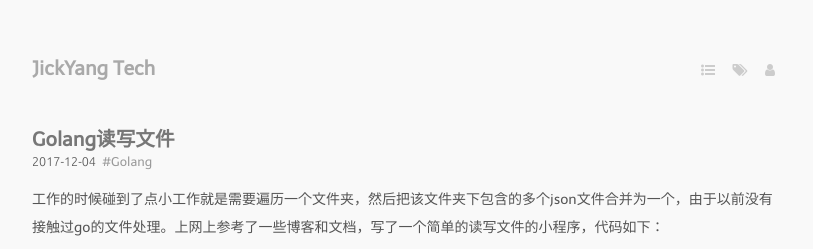
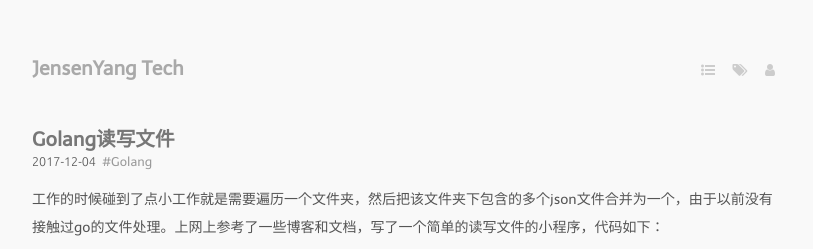
Before and after one commit to JensenYY/JensenYY.github.io, a Jekyll site: the page built from index.markdown, in a window 1280 px wide and 900 px high. Shown: the top 249 px of the window, without its empty margins (233-1046 px from the left). Built offline with Jekyll 4.4.1, drawn with Linux system fonts in a browser that asks for light colours; nearby versions of some CDN libraries; some web fonts are replaced; a script that is not in the unit is left out.

Commit message:
Update _config.yml

```diff
--- a/_config.yml
+++ b/_config.yml
@@ -1,11 +1,11 @@
 markdown: kramdown
 highlighter: rouge
 permalink: /:year/:month/:day/:title.html
-name: "JickYang Tech"
+name: "JensenYang Tech"
 markdown: kramdown
 
 author: "JickYang"
-atom-baseurl: "http://jickyang.com"
+atom-baseurl: "http://JensenYang.com"
 disqus: "gopherwood"
 
 navigations:
```
